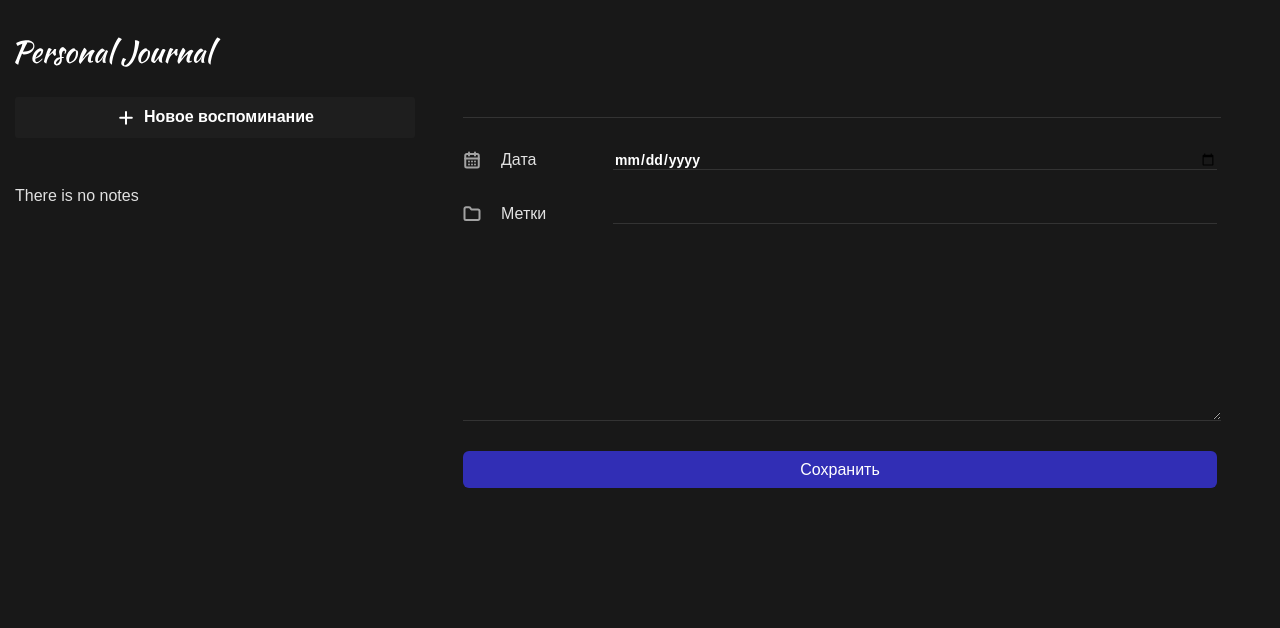
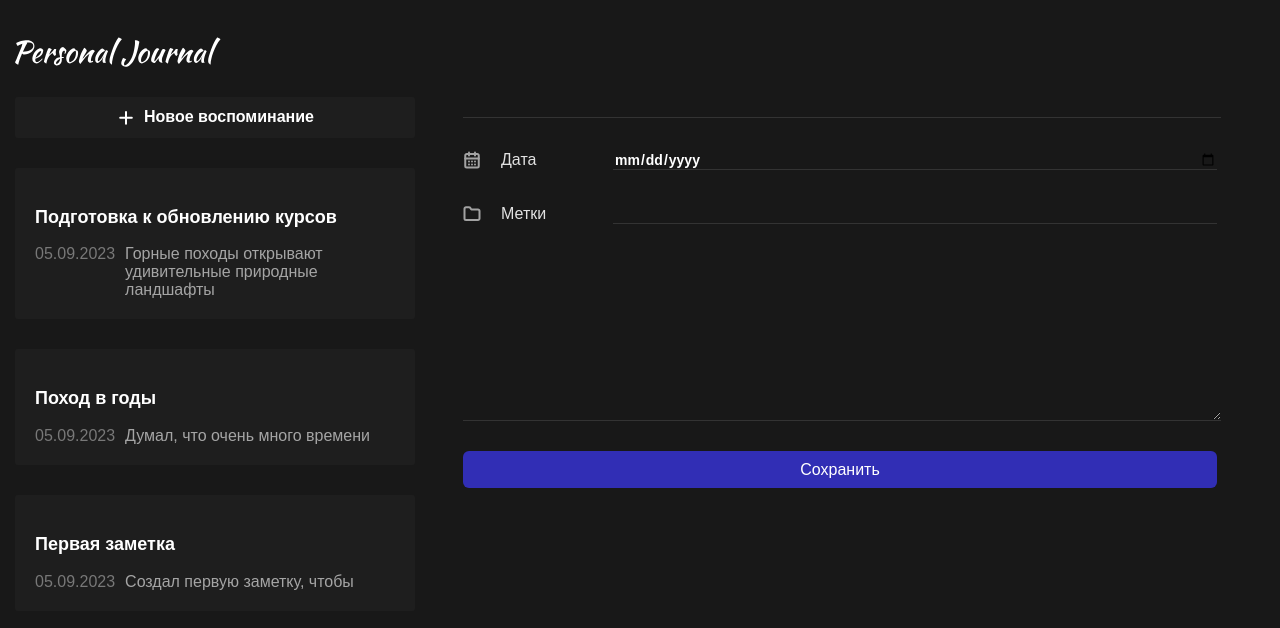
Before and after one commit to ministrov/react-journal, a React app: page / in a window 1280 px wide. Shown: the top 628 px of the page. Built offline with nearby package versions, Linux system fonts and the light colour scheme; the HTML template or start-up script is replaced by a standard one.

Commit message:
feat: start

```diff
--- a/src/App.jsx
+++ b/src/App.jsx
@@ -7,31 +7,35 @@ import JournalList from './components/JournalList/JournalList';
 import './App.css';
 import JournalForm from './components/JournalForm/JournalForm';
 // import Button from './components/Button/Button';
-import { useState } from 'react';
+import { useState, useEffect } from 'react';
 
 const INITIAL_DATA = [
-  // {
-  //   id: 1,
-  //   title: 'Подготовка к обновлению курсов',
-  //   text: 'Горные походы открывают удивительные природные ландшафты',
-  //   date: new Date()
-  // },
-  // {
-  //   id: 2,
-  //   title: 'Поход в годы',
-  //   text: 'Думал, что очень много времени',
-  //   date: new Date()
-  // },
-  // {
-  //   id: 3,
-  //   title: 'Первая заметка',
-  //   text: 'Создал первую заметку, чтобы',
-  //   date: new Date()
-  // }
+  {
+    id: 1,
+    title: 'Подготовка к обновлению курсов',
+    text: 'Горные походы открывают удивительные природные ландшафты',
+    date: new Date()
+  },
+  {
+    id: 2,
+    title: 'Поход в годы',
+    text: 'Думал, что очень много времени',
+    date: new Date()
+  },
+  {
+    id: 3,
+    title: 'Первая заметка',
+    text: 'Создал первую заметку, чтобы',
+    date: new Date()
+  }
 ];
 
 function App() {
   const [items, setItems] = useState(INITIAL_DATA);
+
+  useEffect(() => {
+    console.log(items);
+  }, [items]);
 
   const addItem = item => {
     setItems(oldItems => [...oldItems, {
--- a/src/components/JournalForm/JournalForm.jsx
+++ b/src/components/JournalForm/JournalForm.jsx
@@ -1,14 +1,24 @@
-import { useState } from 'react';
+import { useState, useEffect } from 'react';
 import classNames from 'classnames';
 import Button from '../Button/Button';
 import styles from './JournalForm.module.css';
 
+const INITIAL_STATE = {
+  title: true,
+  text: true,
+  date: true
+};
+
 function JournalForm({ onSubmit }) {
-  const [formValidState, setFormValidState] = useState({
-    title: true,
-    text: true,
-    date: true
-  });
+  const [formValidState, setFormValidState] = useState(INITIAL_STATE);
+
+  useEffect(() => {
+    if (!formValidState.title || !formValidState.text || !formValidState.date) {
+      setTimeout(() => {
+        setFormValidState(INITIAL_STATE);
+      }, 2000);
+    }
+  }, [formValidState]);
 
   const addJournalItem = (event) => {
     event.preventDefault();
@@ -48,7 +58,6 @@ function JournalForm({ onSubmit }) {
     }
 
     onSubmit(formProps);
-    console.log(formProps);
   };
 
   return (
--- a/src/layouts/LeftPanel/LeftPanel.jsx
+++ b/src/layouts/LeftPanel/LeftPanel.jsx
@@ -4,7 +4,6 @@ function LeftPanel({ children }) {
   return (
     <div className="left-panel">
       {children}
-      {console.log(children)}
     </div>
   );
 }
```
